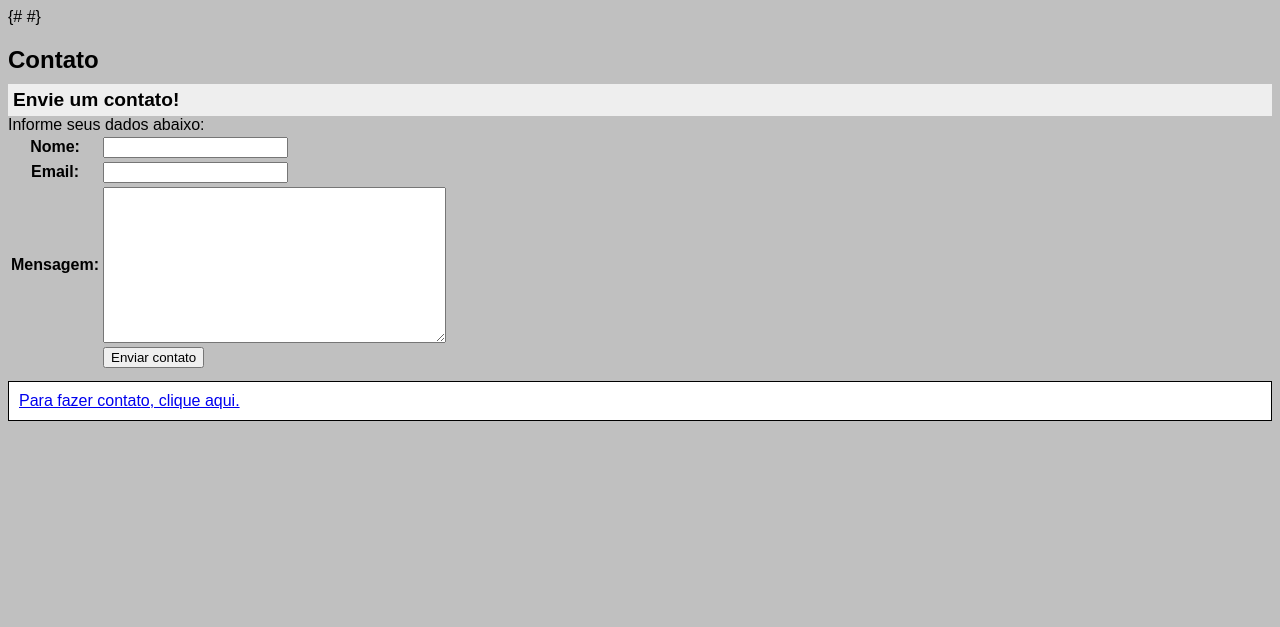
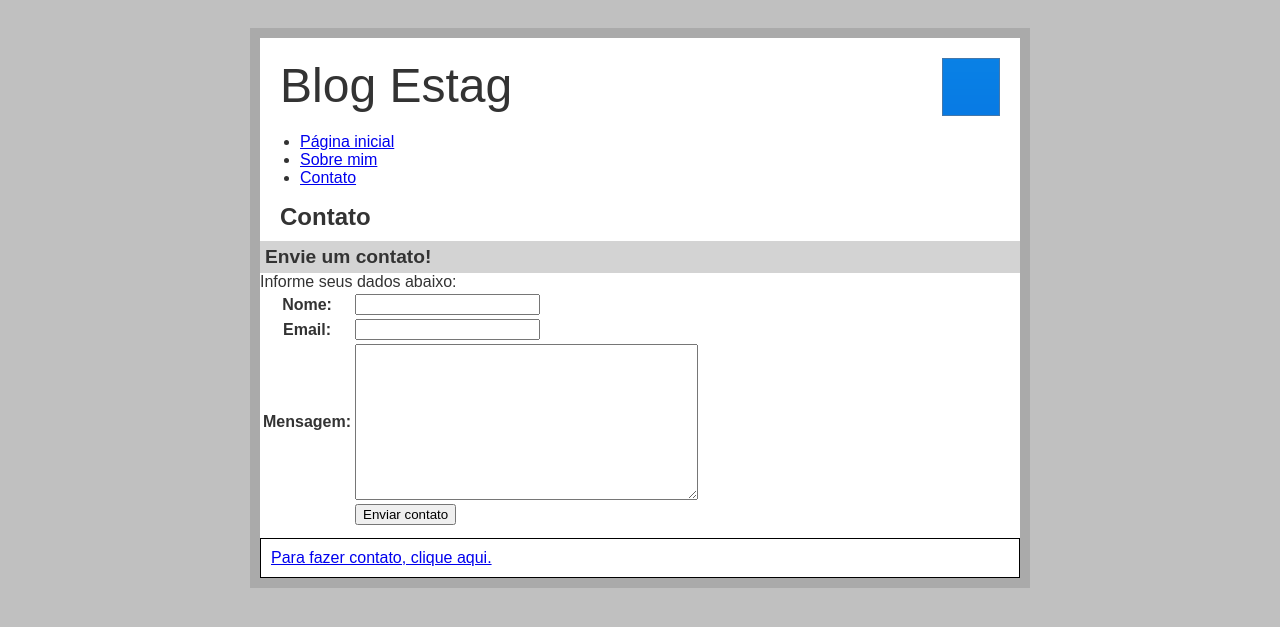
Before and after one commit to suelensantos/blog, a Django app: page /meu_blog/contato/ in a window 1280 px wide. Shown: the top 627 px of the page. Run offline with Django 3.2, Linux system fonts and the light colour scheme.

Commit message:
Aplicação de conceitos (X)HTML e CSS - parte 1

```diff
--- a/meu_blog/static/meu_blog/css/base.css
+++ b/meu_blog/static/meu_blog/css/base.css
@@ -2,20 +2,47 @@ body {
 
 	font-family: arial;
 	background-color: silver;
-	color: black;
+	color: #333;
 }
 
 h2 {
 
-	margin-bottom: 10px;
+	margin: 10px 20px 10px 20px;
 }
 
 h3 {
 
 	margin: 0;
-	background-color: #eee;
+	background-color: #d3d3d3;
 	padding: 5px;
 	font-size: 1.2em;
+}
+
+#tudo {
+
+	position: absolute;
+	background-color: white;
+	margin: 20px 0px 20px -390px;
+	width: 760px;
+	left: 50%;
+	border: 10px solid #aaa;
+}
+
+#topo {
+
+	font-size: 3em;
+	margin: 20px;
+}
+
+#topo #foto {
+
+	float: right;
+	background-image: url("../images/globo.jpg");
+	background-repeat: no-repeat;
+	background-position: -20px -30px;
+	width: 56px;
+	height: 56px;
+	border: 1px solid #47a;
 }
 
 .artigo {
--- a/meu_blog/templates/meu_blog/base.html
+++ b/meu_blog/templates/meu_blog/base.html
@@ -8,6 +8,7 @@
 
 		<title> {% block titulo %} Blog Estag {% endblock %} </title>
 
+		<!-- Descreve tags HTML de meta-definições -->
 		{% block meta %}
 		<meta http-equiv="Content-type"
 			  content="text/html;
@@ -18,21 +19,55 @@
 		<meta name="description" content="Este é o blog da Suelen." />
 		{% endblock meta %}
 
-	{# {% block feeds %}
+		<!-- Feeds -->
+		<!-- {% block feeds %}
 		<link rel="alternate"
 			type="application/rss+xml"
 			title="Ultimos artigos publicados"
 			href="/rss/ultimos/" />
-	{% endblock feeds %} #}
+		{% endblock feeds %} -->
 
+		<!-- Estilos -->
+		{% block style %}
 		<link rel="stylesheet" type="text/css" href="{% static 'meu_blog/css/base.css' %}"/>
+		{% endblock style %}
+
+		<!-- JavaScripts -->
+		{% block scripts %}
+		{% endblock scripts %}
 
 	</head>
+
 	<body>
 
-	<h2> {% block h2 %} Blog Estag {% endblock %} </h2>
-	{% block conteudo %} {% endblock %}
+		<div id="tudo">
+			<div id="topo">
+				{% block topo %}
+				<div id="foto">&nbsp;</div>
+				Blog Estag
+				{% endblock topo %}
+			</div>
+
+			<div id="menu">
+				{% block menu %}
+				{% spaceless %}
+				<ul>
+					<li><a href="{% url 'index' %}">Página inicial</a></li>
+					<li><a href="/sobre-mim/">Sobre mim</a></li>
+					<li><a href="{% url 'contato' %}">Contato</a></li>
+				</ul>
+				{% endspaceless %}
+				{% endblock menu %}
+			</div>
+
+			<h2>{% block h2 %}{% endblock %}</h2>
+
+			<div class="corpo">
+				{% block conteudo %}{% endblock %}
+			</div>
+
 			{% include 'meu_blog/rodape.html' %}
+		</div>
 
 	</body>
 </html>
```
Lines whose indentation alone changed are shown as unchanged.
